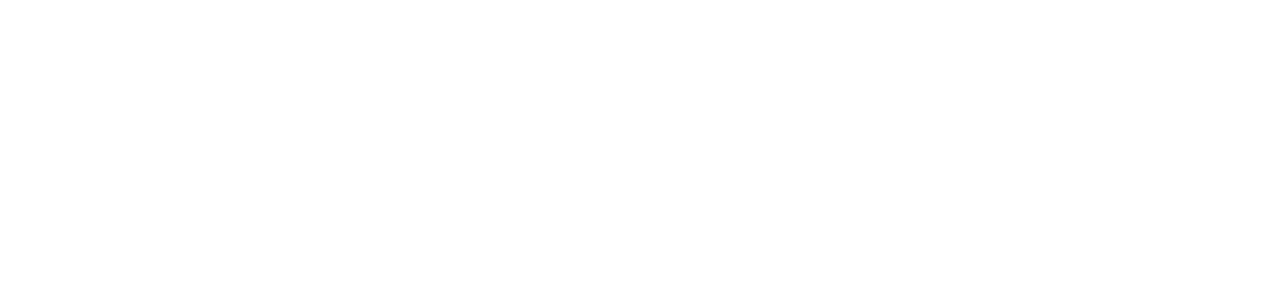
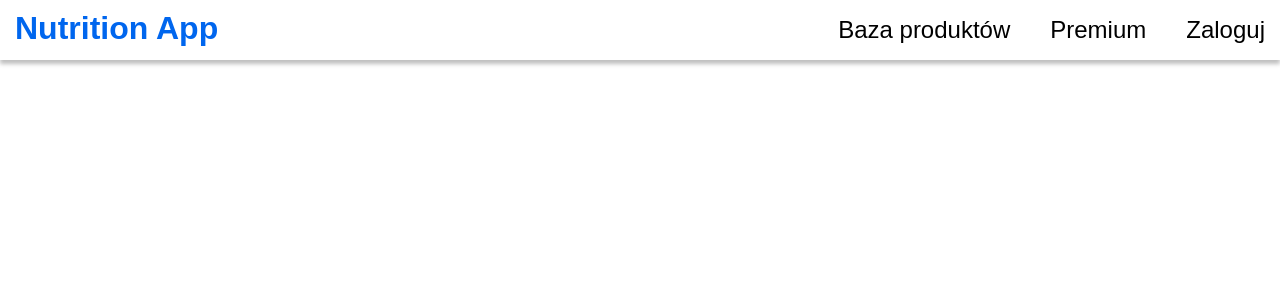
Before and after one commit to PiotrO9/Nutrition-App, a Nuxt app: page / in a window 1280 px wide. Shown: the top 300 px of the page. Built offline with nearby package versions, Linux system fonts and the light colour scheme.

Commit message:
Fix configuration of global styles and add simple navbar styles

```diff
--- a/assets/global.scss
+++ b/assets/global.scss
@@ -1,8 +1,10 @@
-@import "./styles/fonts";
+@import "@/assets/styles/fonts";
 @import "./styles/mixins";
 @import "./styles/breakpoints";
 
-* {
+*,
+*:before,
+*:after {
     margin: 0;
     padding: 0;
     box-sizing: border-box;
@@ -13,3 +15,13 @@
     width: 100vw;
     height: 100vh;
 }
+
+ul {
+    list-style-type: none;
+}
+
+a {
+    position: relative;
+    text-decoration: none;
+    color: inherit;
+}
--- a/components/AppNavbar.vue
+++ b/components/AppNavbar.vue
@@ -1,18 +1,72 @@
 <template>
     <nav class="navbar">
         <span class="navbar__app-title">
-
+            Nutrition App
         </span>
-        <menu class="navbar__menu">
-
-        </menu>
+        <ul class="navbar__menu">
+            <li class="navbar__menu--item">
+                <a href="#">Baza produktów</a>
+            </li>
+            <li class="navbar__menu--item">
+                <a href="#">Premium</a>
+            </li>
+            <li class="navbar__menu--item">
+                <a href="#">Zaloguj</a>
+            </li>
+        </ul>
     </nav>
 </template>
 
-<script>
-export default {
+<style lang="scss" scoped>
+.navbar {
+    widows: 100%;
+    height: 60px;
+    display: flex;
+    flex-direction: row;
+    justify-content: space-between;
+    padding: 10px 15px;
+    background-color: $pure-white;
+    box-shadow: 0px 4px 4px 0px rgba(0, 0, 0, 0.25);
 
+    &__app-title {
+        @include font-style(32px, 700);
+        color: $deepSkyBlue;
+    }
+
+    &__menu {
+        display: flex;
+        flex-direction: row;
+        gap: 40px;
+
+        &--item {
+            @include flex-center;
+            height: 100%;
+
+            a {
+                @include font-style(24px, 300);
+                text-align: center;
+                color: $pure-black;
+                cursor: pointer;
+                position: relative;
+
+                &::after {
+                    content: '';
+                    position: absolute;
+                    background-color: $deepSkyBlue;
+                    height: 3px;
+                    width: 0;
+                    left: 0;
+                    bottom: -10px;
+                    transition: 0.3s;
+                }
+
+                &:hover {
+                    &::after {
+                        width: 100%;
+                    }
+                }
+            }
+        }
+    }
 }
-</script>
-
-<style></style>
+</style>
--- a/nuxt.config.ts
+++ b/nuxt.config.ts
@@ -1,6 +1,5 @@
 export default defineNuxtConfig({
   devtools: { enabled: true },
-  css: ["~/assets/global.scss"],
   modules: [
     "@nuxtjs/color-mode",
     "nuxt-icon",
@@ -14,6 +13,21 @@
       },
     ],
   ],
+  css: ["@/assets/global.scss"],
+  vite: {
+    css: {
+      preprocessorOptions: {
+        scss: {
+          additionalData: `
+              @import "@/assets/styles/mixins.scss";
+              @import "@/assets/styles/fonts.scss";
+              @import "@/assets/styles/breakpoints.scss";
+              @import "@/assets/styles/variables.scss";
+            `,
+        },
+      },
+    },
+  },
   colorMode: {
     preference: "system",
     fallback: "light",
--- a/pages/index.vue
+++ b/pages/index.vue
@@ -1,6 +1,9 @@
-<template></template>
+<template>
+    <AppNavbar />
+</template>
 
 <script setup>
+import AppNavbar from '~/components/AppNavbar.vue';
 
 </script>
 
```
